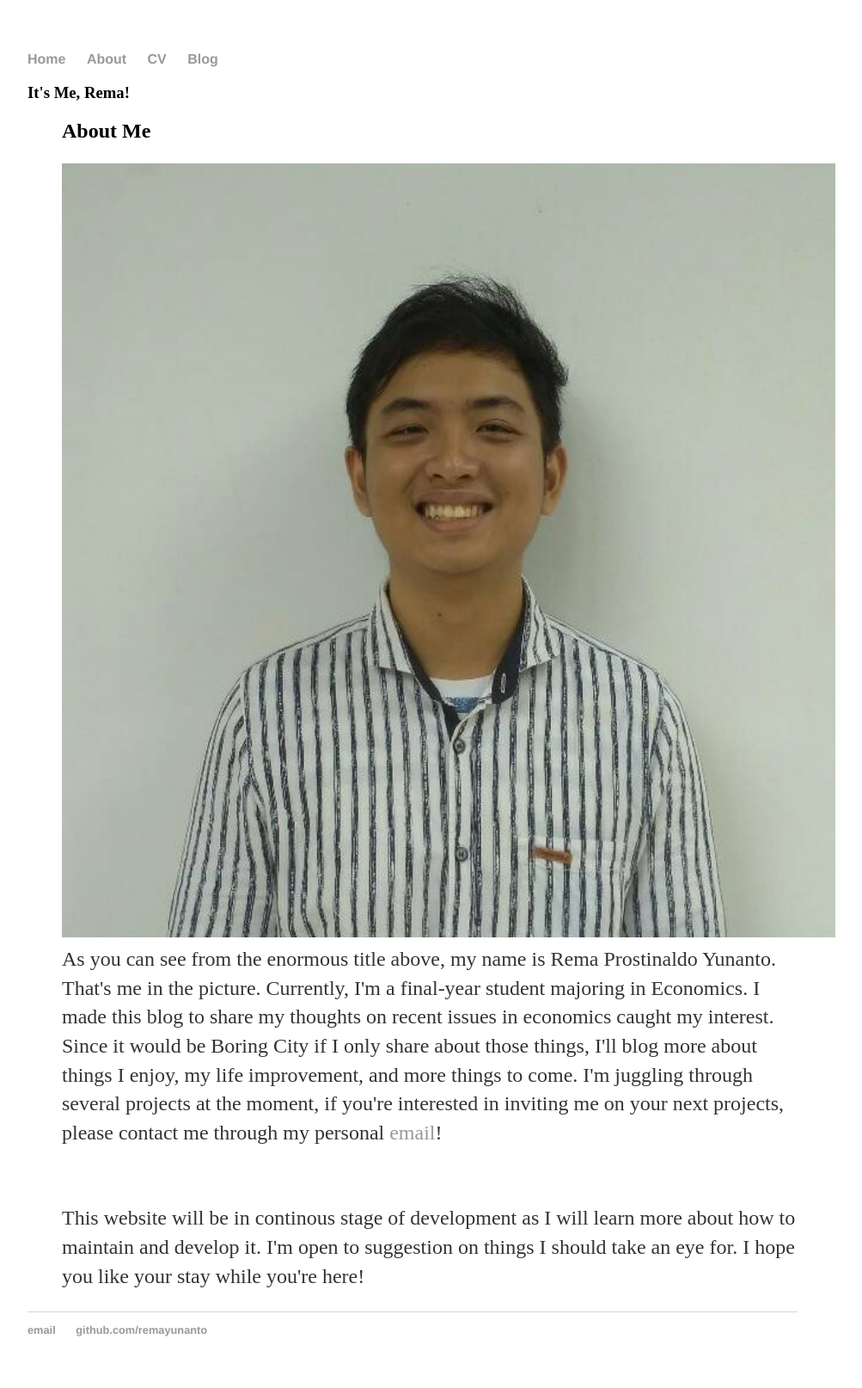
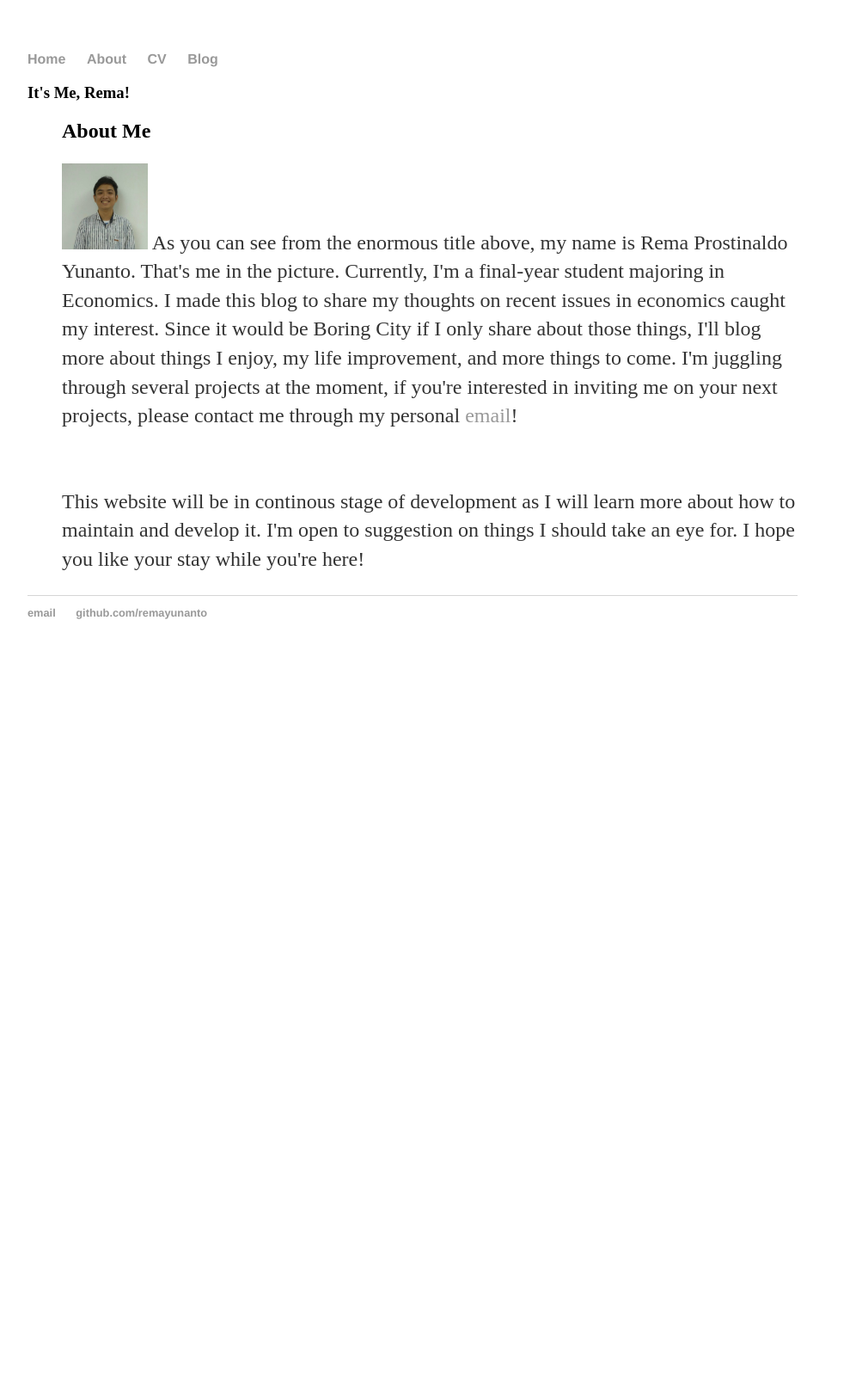
Before and after one commit to remayunanto/remayunanto.github.io, a Jekyll site: the page built from about/index.html, in a window 1280 px wide. Shown: the whole page at 86% size, without its empty margins (160-1163 px from the left). Built offline with Jekyll 4.4.1, drawn with Linux system fonts in a browser that asks for light colours; after the commit the page ends 900 px from its top, so only the background shows below that.

Commit message:
Update index.html

```diff
--- a/about/index.html
+++ b/about/index.html
@@ -9,7 +9,7 @@
 		<h2>About Me</h2>
 
 		<!-- YOUR PICTURE HERE after alt -->
-		<p><img src="/about/rema.jpg" alt="Picture of Rema Yunanto" width="900" height="900"> As you can see from the enormous title above, my name is Rema Prostinaldo Yunanto. That's me in the picture. Currently, I'm a final-year student majoring in Economics. I made this blog to share my thoughts on recent issues in economics caught my interest. Since it would be Boring City if I only share about those things, I'll blog more about things I enjoy, my life improvement, and more things to come. I'm juggling through several projects at the moment, if you're interested in inviting me on your next projects, please contact me through my personal <a href="mailto:remayunanto@gmail.com">email</a>!</p>
+		<p><img src="/about/rema.jpg" alt="Picture of Rema Yunanto" width="100" height="100"> As you can see from the enormous title above, my name is Rema Prostinaldo Yunanto. That's me in the picture. Currently, I'm a final-year student majoring in Economics. I made this blog to share my thoughts on recent issues in economics caught my interest. Since it would be Boring City if I only share about those things, I'll blog more about things I enjoy, my life improvement, and more things to come. I'm juggling through several projects at the moment, if you're interested in inviting me on your next projects, please contact me through my personal <a href="mailto:remayunanto@gmail.com">email</a>!</p>
       <br>
 		<p>This website will be in continous stage of development as I will learn more about how to maintain and develop it. I'm open to suggestion on things I should take an eye for. I hope you like your stay while you're here! </p>
 
```
